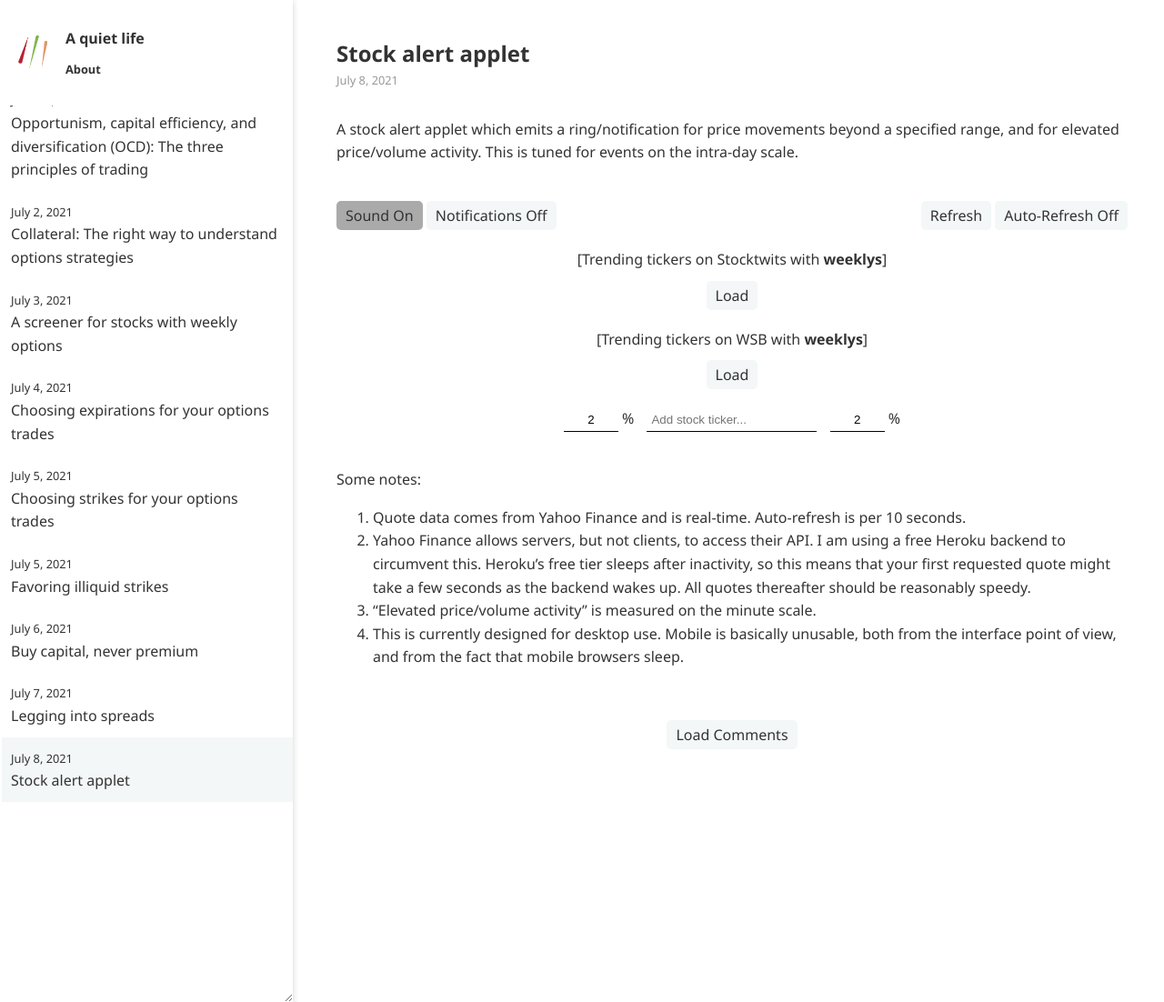
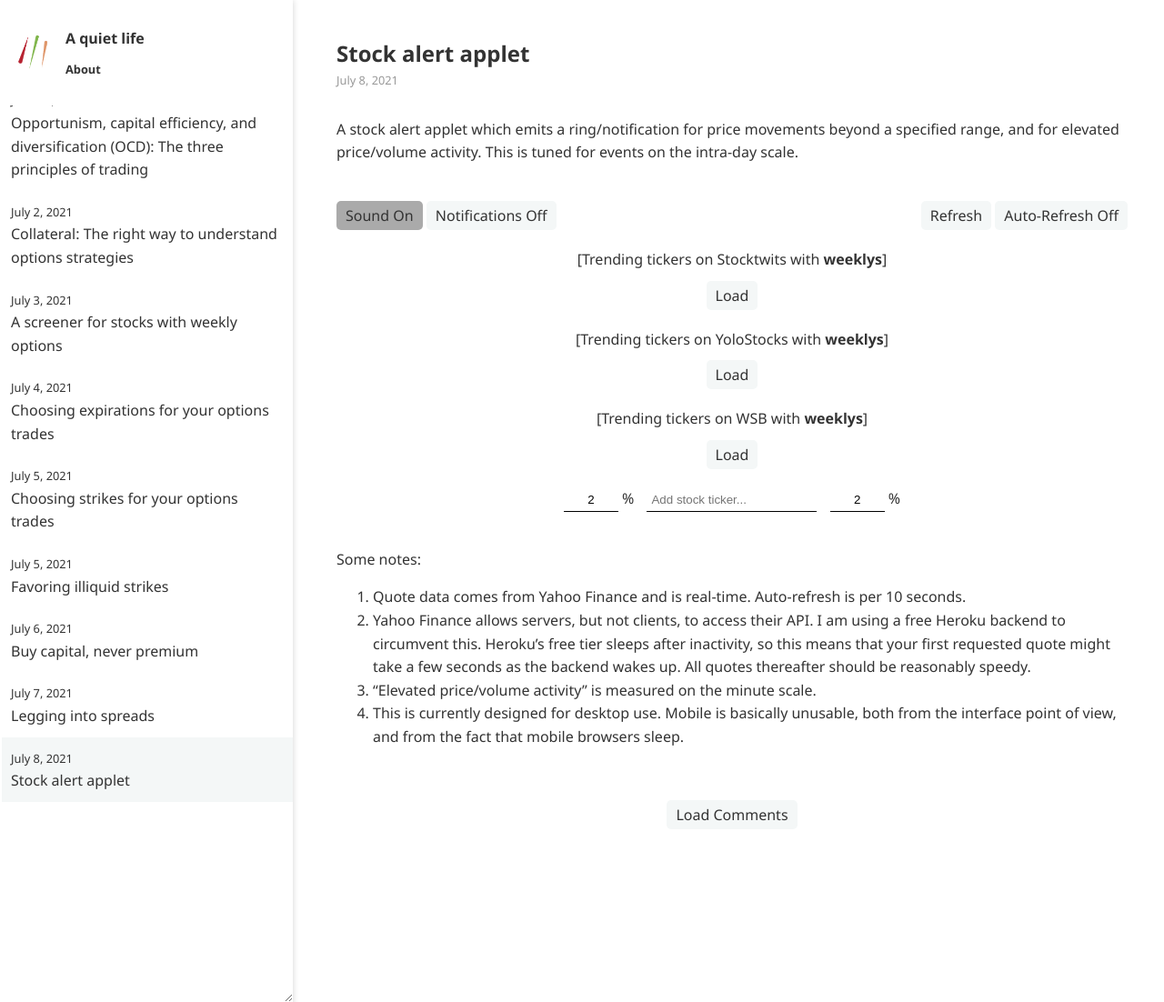
Before and after one commit to ansyblenetwork/aquietlife, a Jekyll site: the page built from _posts/2021-07-08-alerts.md, in a window 1280 px wide and 1102 px high. Shown: the whole window at 91% size. Built offline with Jekyll 4.4.1, drawn with Linux system fonts in a browser that asks for light colours; some of the changed lines change nothing that is shown.

Commit message:
Update 2021-07-08-alerts.md

```diff
--- a/_posts/2021-07-08-alerts.md
+++ b/_posts/2021-07-08-alerts.md
@@ -24,8 +24,11 @@ A stock alert applet which emits a ring/notification for price movements beyond
 <div style="margin-bottom:10px; text-align:center" id="stocktwits">[Trending tickers on Stocktwits with <strong>weeklys</strong>]</div>
 <button id="stButton" style="margin:0px auto 20px auto; display:block;" onclick="stAddWeeklys();">Load</button>
 
-<div style="margin-bottom:10px; text-align:center" id="yolo">[Trending tickers on WSB with <strong>weeklys</strong>]</div>
+<div style="margin-bottom:10px; text-align:center" id="yolo">[Trending tickers on YoloStocks with <strong>weeklys</strong>]</div>
 <button id="yoloButton" style="margin:0px auto 20px auto; display:block;" onclick="yoloAddWeeklys();">Load</button>
+
+<div style="margin-bottom:10px; text-align:center" id="wsb">[Trending tickers on WSB with <strong>weeklys</strong>]</div>
+<button id="wsbButton" style="margin:0px auto 20px auto; display:block;" onclick="wsbAddWeeklys();">Load</button>
 
 <div style="width:max-content; margin:auto">
 <input id="defaultLower" onblur="if (!this.value) this.value = 0; defaultLower = parseFloat(this.value);" type="text" autocomplete="off" value="2" placeholder="Margin..."> %
@@ -48,6 +51,8 @@ var stList = [];
 var stWeeklyList = [];
 var yoloList = [];
 var yoloWeeklyList = [];
+var wsbList = [];
+var wsbWeeklyList = [];
 
 var tickerList = [];
 var volumes = {};
@@ -81,6 +86,14 @@ function yoloAddWeeklys() {
 	}
 }
 
+function wsbAddWeeklys() {
+	if (D('wsbButton').textContent == "Load") updateWSB();
+	else {
+		D('tickerInput').value = wsbWeeklyList.join();
+		submitTicker();
+	}
+}
+
 function updateYolo() {
 	let query = 'https://yolostocks.live/downloads/wallstreetbets.csv';
 
@@ -102,14 +115,42 @@ function updateYolo() {
 					yoloString += "<strong>" + symbol + "</strong> ";
 					if (prevWeekly.length > 0 && !prevWeekly.includes(symbol)) {
 						if (active(D('soundButton'))) D('audio').play();
-						if (active(D('notificationButton'))) new Notification(symbol + " is newly trending.");
+						if (active(D('notificationButton'))) new Notification(symbol + " is newly trending on YoloStocks.");
 					}
 				} else yoloString += symbol + " ";
 			}
-			else console.log(symbol);
 		});
 		D('yolo').innerHTML = yoloString;
 		D('yoloButton').textContent = "Add Weeklys";
+	});
+}
+
+
+function updateWSB() {
+	let query = 'https://dashboard.nbshare.io/api/v1/apps/reddit';
+
+	fetch("https://ansyble.herokuapp.com/cors/",
+		{cache:'no-cache', headers: {'Target-URL': query }}).then(function(response) {
+		return response.json();
+	}).then(function(data) {
+		wsbList = [];
+		let prevWeekly = wsbWeeklyList;
+		wsbWeeklyList = [];
+		let wsbString = "(" + new Date().toLocaleTimeString() + "): ";
+		data.forEach(function(stockData) {
+			let symbol = stockData.ticker;
+			wsbList.push(symbol);
+			if (weeklys.includes(symbol)) {
+				wsbWeeklyList.push(symbol);
+				wsbString += "<strong>" + symbol + "</strong> ";
+				if (prevWeekly.length > 0 && !prevWeekly.includes(symbol)) {
+					if (active(D('soundButton'))) D('audio').play();
+					if (active(D('notificationButton'))) new Notification(symbol + " is newly trending on WSB.");
+				}
+			} else wsbString += symbol + " ";
+		});
+		D('wsb').innerHTML = wsbString;
+		D('wsbButton').textContent = "Add Weeklys";
 	});
 }
 
@@ -253,7 +294,7 @@ function updateStocktwits() {
 				stString += "<strong>" + stockData.symbol + "</strong> ";
 				if (prevWeekly.length > 0 && !prevWeekly.includes(stockData.symbol)) {
 					if (active(D('soundButton'))) D('audio').play();
-					if (active(D('notificationButton'))) new Notification(stockData.symbol + " is newly trending.");
+					if (active(D('notificationButton'))) new Notification(stockData.symbol + " is newly trending on Stocktwits.");
 				}
 			} else stString += stockData.symbol + " ";
 		});
```
